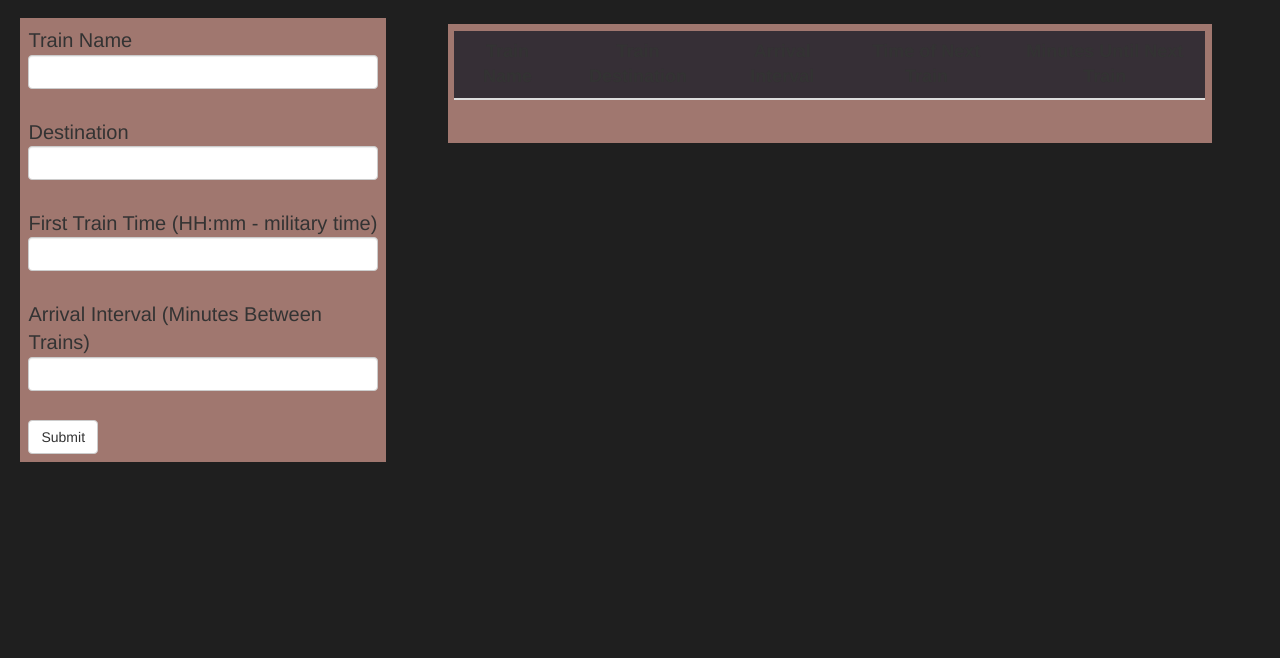
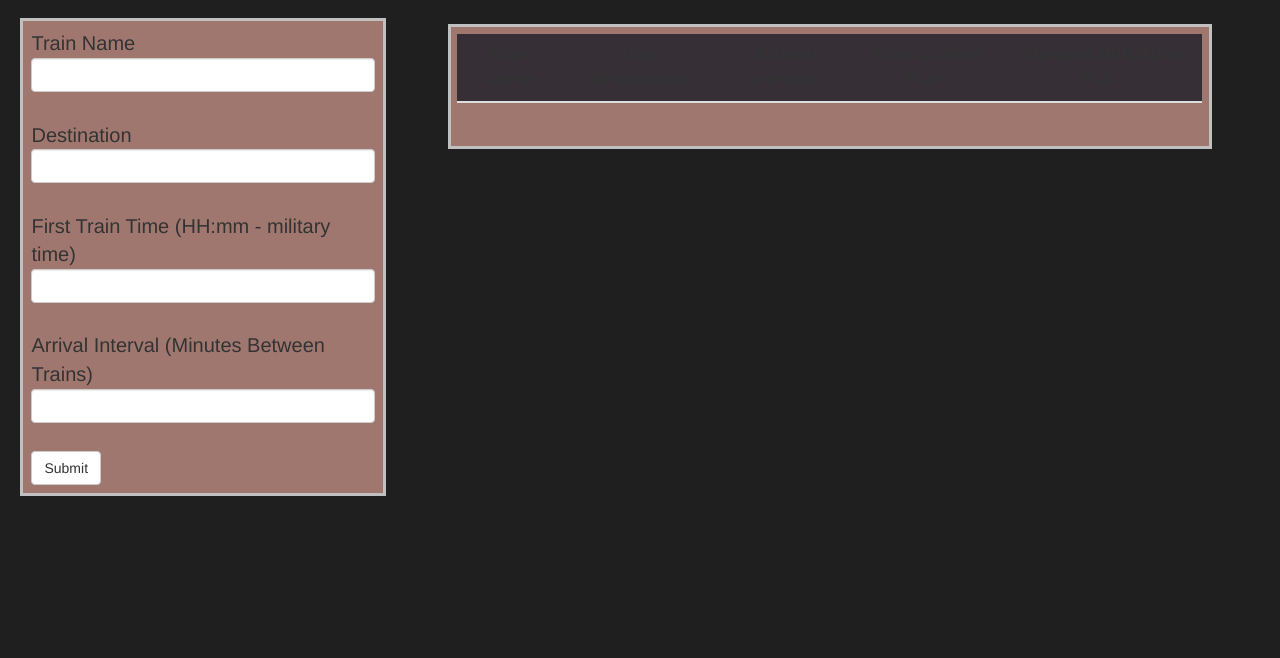
Before and after one commit to KristenManning/train-schedule, a PHP site: page / in a window 1280 px wide. Shown: the part 142-800 px from the top of the page. Run offline with PHP 8.4, Linux system fonts and the light colour scheme; lists and menus that the app fills with data are empty; some libraries are stand-ins or nearby versions.

Commit message:
final changes to css

```diff
--- a/assets/css/style.css
+++ b/assets/css/style.css
@@ -17,15 +17,6 @@ h1{
 
 }
 
-h2{
-}
-
-h3{
-}
-
-p{
-}
-
 thead{
 	background-color: #362F36;
 	font-size: 18px;
@@ -33,6 +24,11 @@ thead{
 	margin:none;
 }
 th{
+	text-align: center;
+}
+
+td{
+	font-size:14px;
 	text-align: center;
 }
 #title{
@@ -46,12 +42,17 @@ form{
 	padding: 2%;
 	margin: 5%;
 	font-size: 20px;
+	border: solid;
+	border-color: #C0C0C0;
+
 }
 
 .container{
 	background-color: #A0776F;
 	padding: 0.5%;
 	margin: 2%;
+	border: solid;
+	border-color: #C0C0C0;
 
 }
 
```
